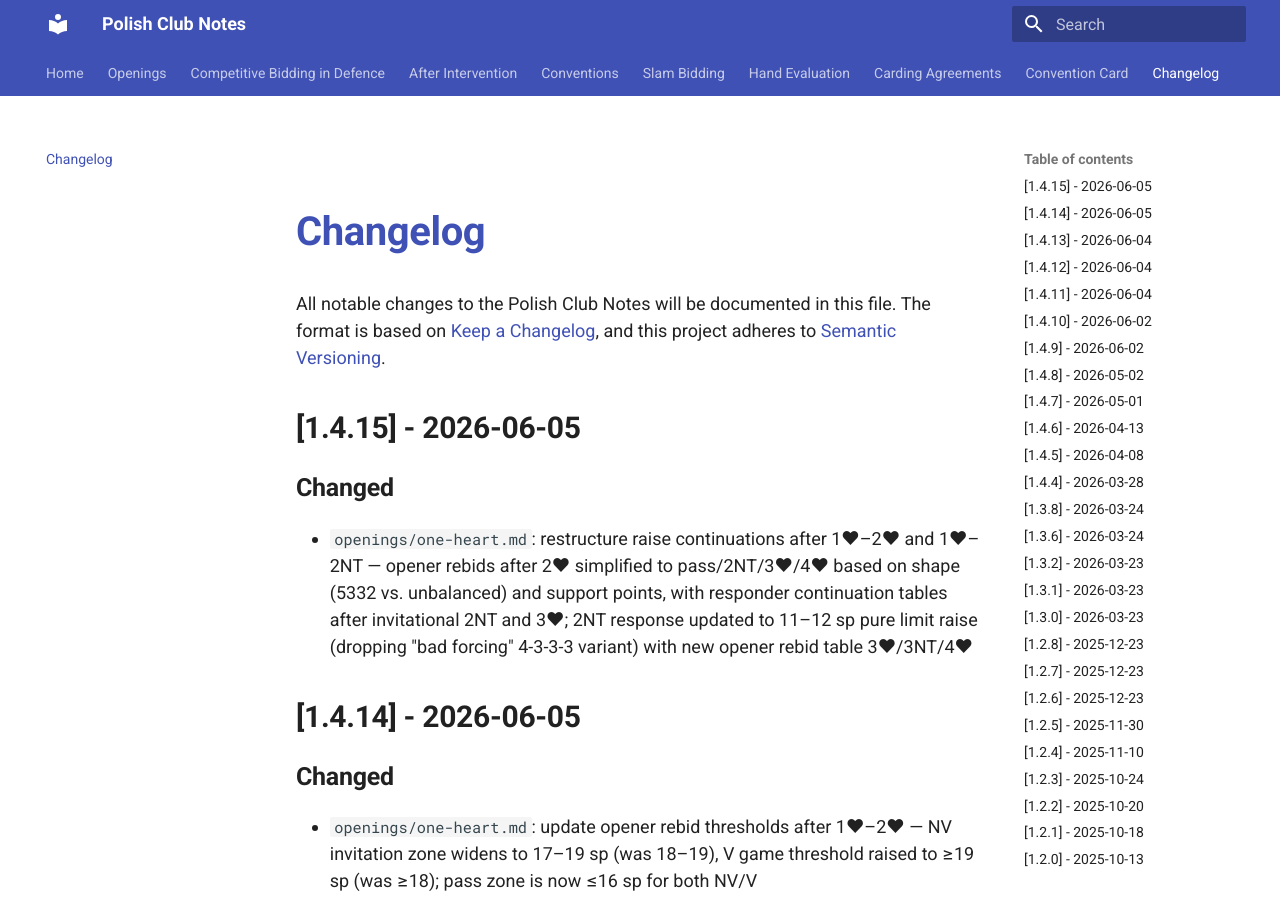
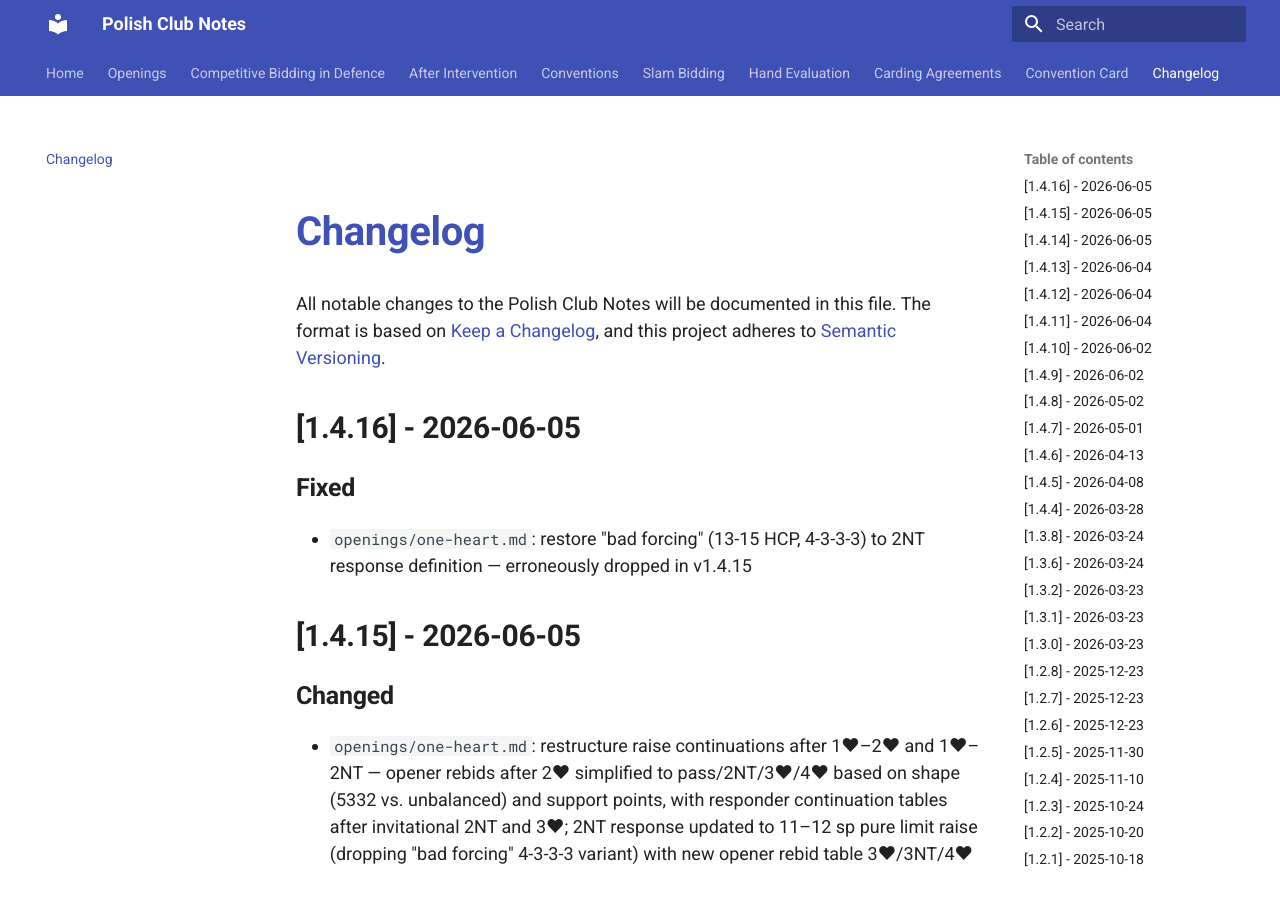
Before and after one commit to glindstrom/polish-club-notes, an MkDocs documentation site: the page built from docs/changelog.md, in a window 1280 px wide and 900 px high. Built offline with MkDocs 1.6.1 and Material for MkDocs 9.7.7, drawn with Linux system fonts in a browser that asks for light colours.

Commit message:
docs: restore bad forcing to 2NT response, use sp notation (v1.4.16)
Co-Authored-By: Claude Sonnet 4.6 <noreply@anthropic.com>

```diff
--- a/docs/changelog.md
+++ b/docs/changelog.md
@@ -2,6 +2,10 @@
 All notable changes to the Polish Club Notes will be documented in this file.
 The format is based on [Keep a Changelog](https://keepachangelog.com/en/1.0.0/),
 and this project adheres to [Semantic Versioning](https://semver.org/spec/v2.0.0.html).
+
+## [1.4.16] - 2026-06-05
+### Fixed
+- `openings/one-heart.md`: restore "bad forcing" (13-15 HCP, 4-3-3-3) to 2NT response definition — erroneously dropped in v1.4.15
 
 ## [1.4.15] - 2026-06-05
 ### Changed
```
Also changed, not shown: docs/openings/one-heart.md (+2 -2 lines).
